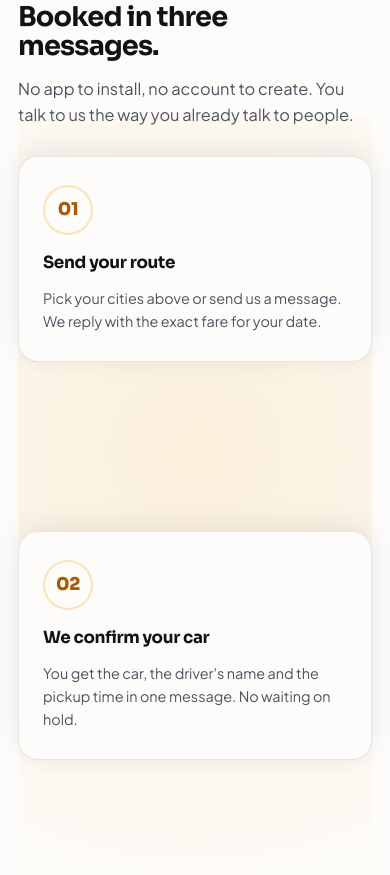
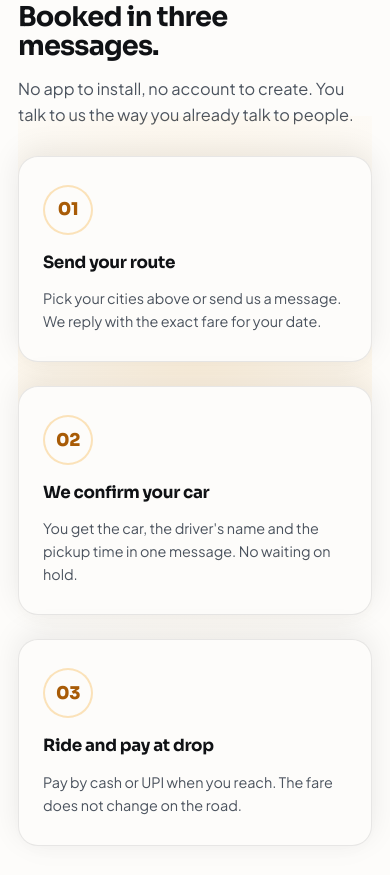
Before and after one commit to Padha06/aditya-cabs, a plain HTML site: page index.html in a window 390 px wide. Shown: the part 3569-4444 px from the top of the page. Drawn offline with Linux system fonts and the light colour scheme; no server answers.

Commit message:
fix: adjust mobile scroll margin for sticky step cards
- Removed the excessive 20vh bottom margin on mobile 'How it works' step cards that was creating too much empty vertical space.
- Replaced with standard 24px margins, which still provides the exact necessary distance for the cards to smoothly overlap and stick when scrolling, without the awkward gap.

```diff
--- a/styles.css
+++ b/styles.css
@@ -1157,7 +1157,7 @@ body.rmodal-open{overflow:hidden}
   .revthanks{grid-column:auto}
   .steps{
     display:block;position:relative;
-    padding-bottom:12vh;
+    padding-bottom:24px;
   }
   .steps::before{
     content:"";position:absolute;top:-40px;left:0;right:0;bottom:0;
@@ -1165,7 +1165,7 @@ body.rmodal-open{overflow:hidden}
     z-index:0;pointer-events:none;display:block;
   }
   .step{
-    position:sticky;margin-bottom:20vh;
+    position:sticky;margin-bottom:24px;
     box-shadow:0 -6px 30px rgba(7,8,11,.08), 0 8px 30px rgba(7,8,11,.02);
   }
   .step:last-child{margin-bottom:0}
```
